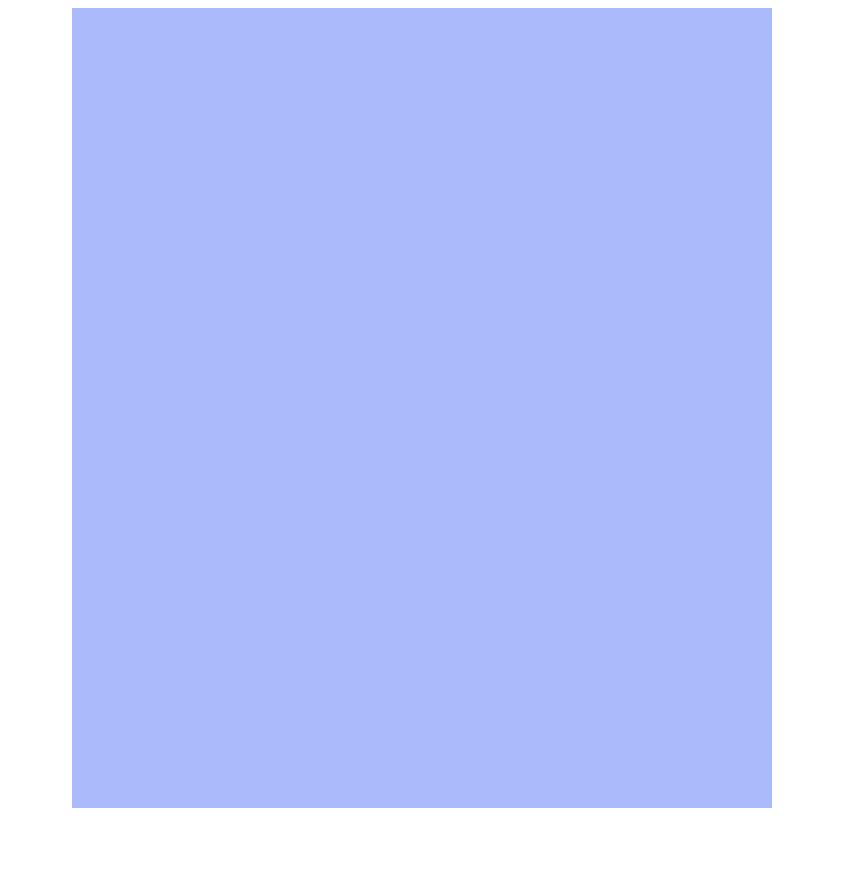
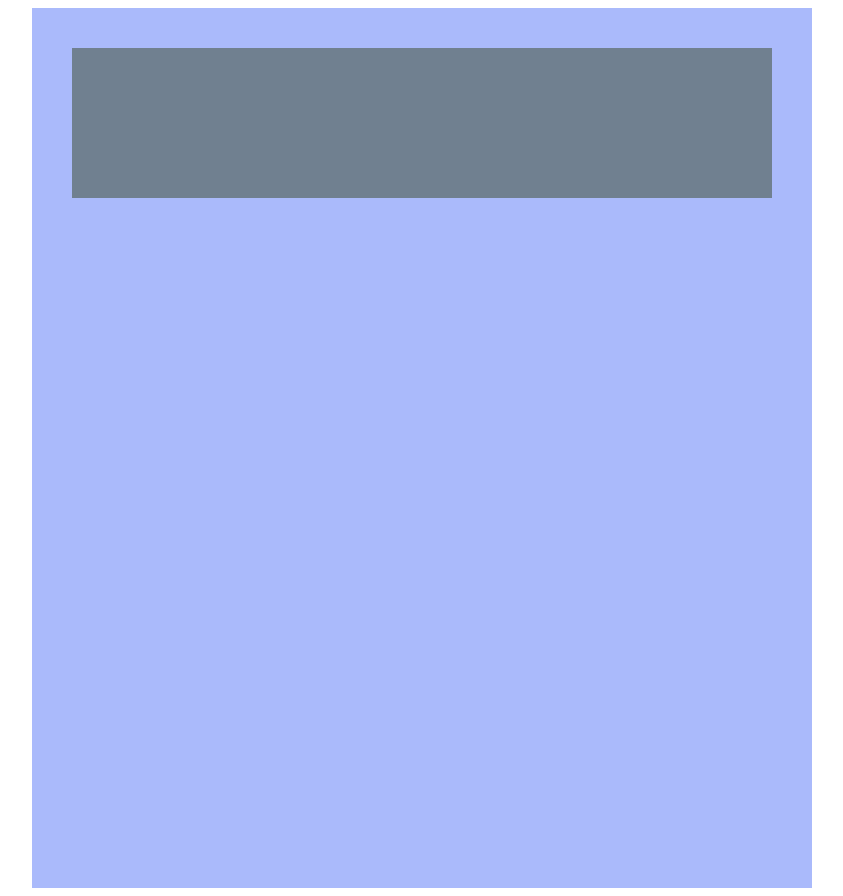
Before and after one commit to ereizas/odin-calculator, a plain HTML site: page index.html in a window 1280 px wide. Shown: the whole page, without its empty margins (218-1061 px from the left). Before the commit the page ends 816 px from the top, so only its background shows below. Drawn offline with Linux system fonts and the light colour scheme.

Commit message:
Add display

```diff
--- a/index.html
+++ b/index.html
@@ -7,7 +7,9 @@
     <title>Calculator</title>
 </head>
 <body>
-    <div id="calculator"></div>
+    <div id="calculator">
+        <div id="display"></div>
+    </div>
     <script src="calculator.js"></script>
 </body>
 </html>
--- a/style.css
+++ b/style.css
@@ -8,4 +8,11 @@ body {
     min-height: 800px;
     min-width: 700px;
     background-color: #AABAFB;
+    padding: 40px;
 }
+
+#display {
+    min-height: 150px;
+    min-width: 650px;
+    background-color: slategrey;
+}
```
